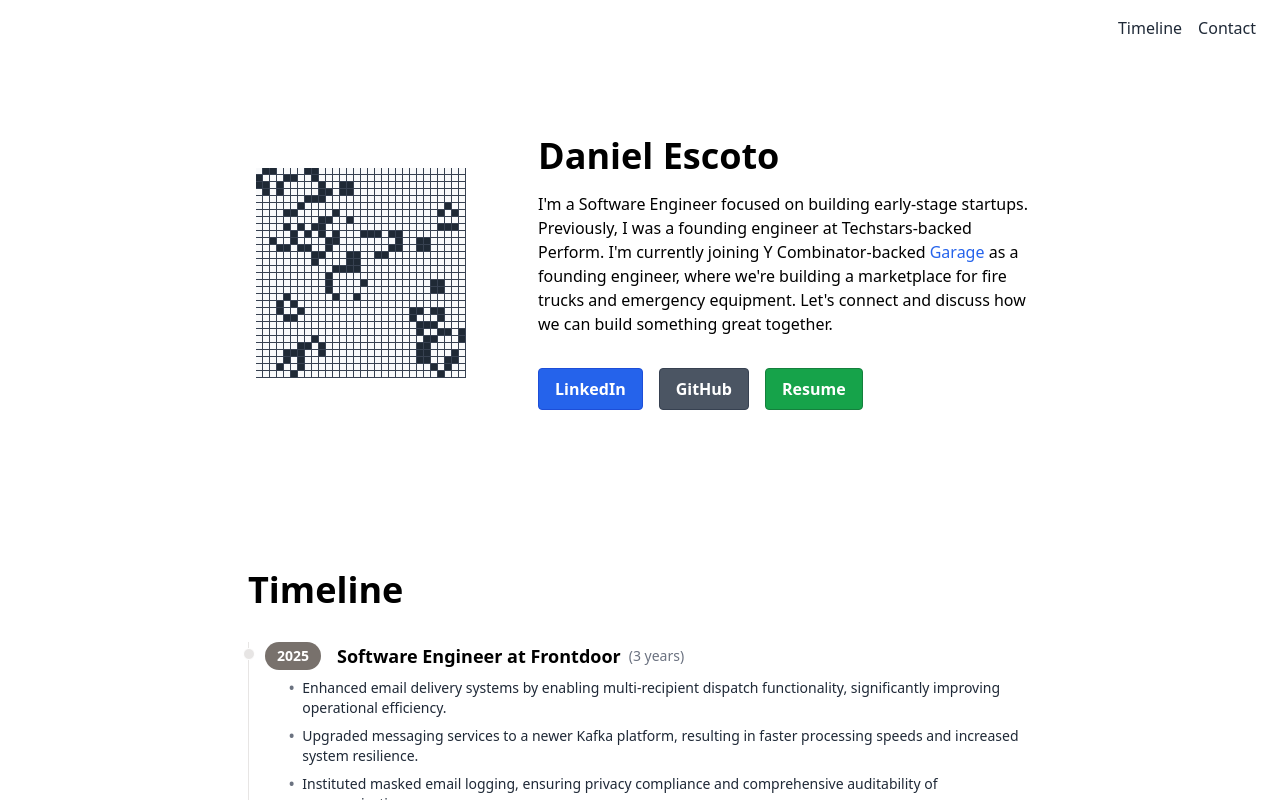
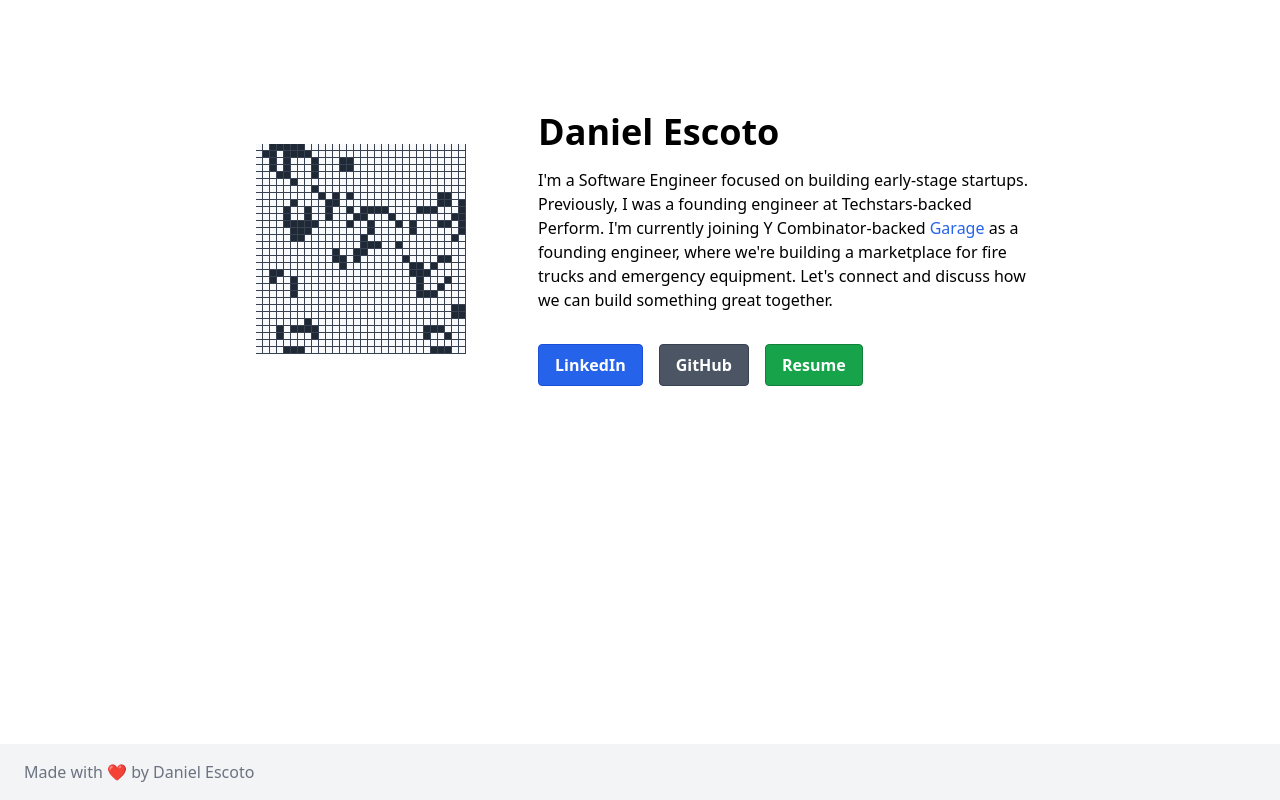
Before and after one commit to daniel-escoto/portfolio, a React (Vite) app: page / in a window 1280 px wide. Shown: the top 800 px of the page. Built offline with nearby package versions, Linux system fonts and the light colour scheme.

Commit message:
clean up

```diff
--- a/src/App.tsx
+++ b/src/App.tsx
@@ -1,8 +1,6 @@
 import "./App.css";
-import Contact from "./components/Contact";
 import Layout from "./layouts/Layout";
 import Hero from "./components/Hero";
-import Timeline from "./components/Timeline";
 
 function App() {
   return (
@@ -11,7 +9,7 @@
         <Hero />
         {/* TODO: bring back */}
         {/* <Projects /> */}
-        <Timeline />
+        {/* <Timeline /> */}
       </>
     </Layout>
   );
--- a/src/components/Header.tsx
+++ b/src/components/Header.tsx
@@ -9,8 +9,8 @@
 
 const navItems: NavItem[] = [
   // { href: "#projects", label: "Projects" },
-  { href: "#timeline", label: "Timeline" },
-  { href: "#contact", label: "Contact" },
+  // { href: "#timeline", label: "Timeline" },
+  // { href: "#contact", label: "Contact" },
   // { href: "/blog", label: "Blog", isLink: true },
 ];
 
```
